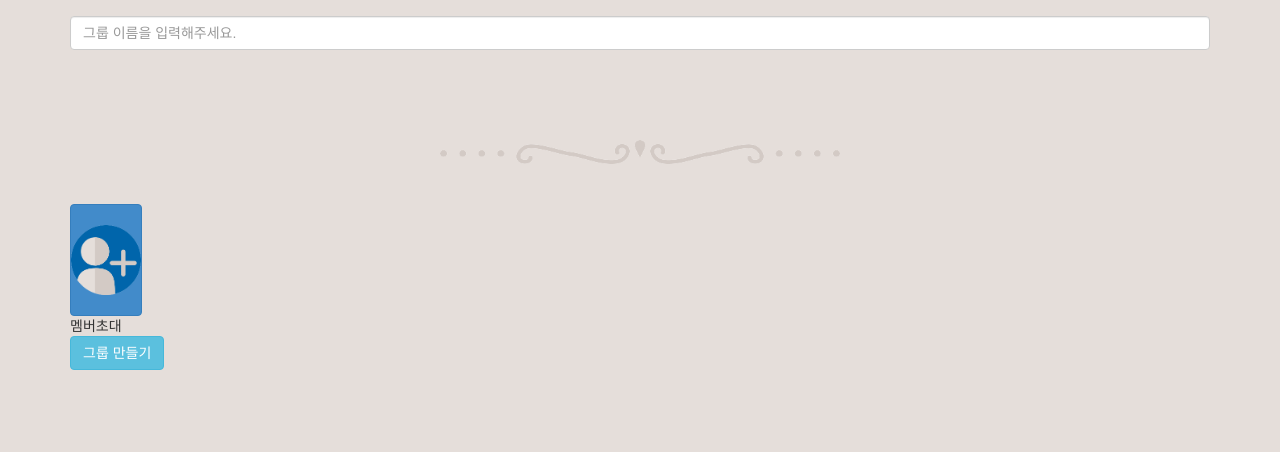
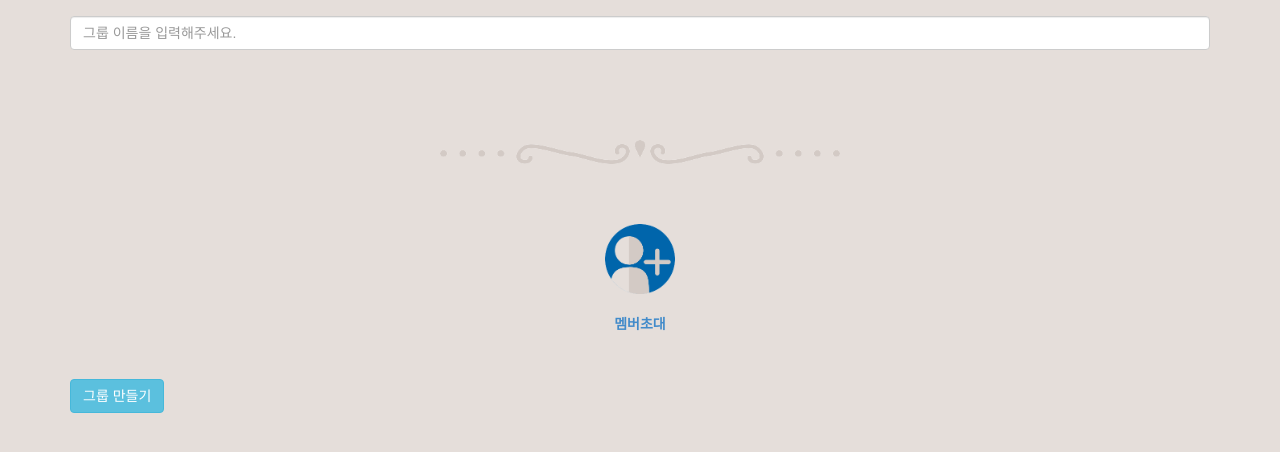
Before and after one commit to Konggazima/Teamplay-Quest, a Flask app: template apps/templates/group/create.html in a window 1280 px wide. Shown: the part 272-724 px from the top of the page. Run offline with Flask 3, Linux system fonts and the light colour scheme; the template is opened without the code that fills it: values that come from a table or form of the project are taken from there, others are empty; the visitor is signed in with stand-in values (Sample User, id 1); parts of the project's set-up code (start-up, migrations or seed data) failed here and were passed over; some libraries are stand-ins or nearby versions.

Commit message:
Final Group Create Update(Please)

```diff
--- a/apps/static/css/style.css
+++ b/apps/static/css/style.css
@@ -45,8 +45,10 @@ nav, .navbar, .navbar-default {
 }
 
 #add-friends {
-    margin: 0;
+    margin: 0 auto;
     padding: 0;
+    text-align: center;
+    display: block;
 }
 
 #add-friends-popup {
--- a/apps/templates/group/create.html
+++ b/apps/templates/group/create.html
@@ -36,10 +36,12 @@
 
             <img src="/static/images/creategroup_line.png" class="creategroup-bg" />
             <br />
-            <a href="#" id="add-friends" class="btn btn-primary">
-                <img src="/static/images/creategroup_invite.png" width="70px" height="70px" />
+            <a href="#" id="add-friends">
+                <label>
+                    <img src="/static/images/creategroup_invite.png" width="70px" height="70px" /> 멤버초대
+                </label>
             </a>
-            <br />멤버초대
+            <br />
             <br />
             <button type="submit" class="btn btn-info">그룹 만들기</button>
         </form>
```
